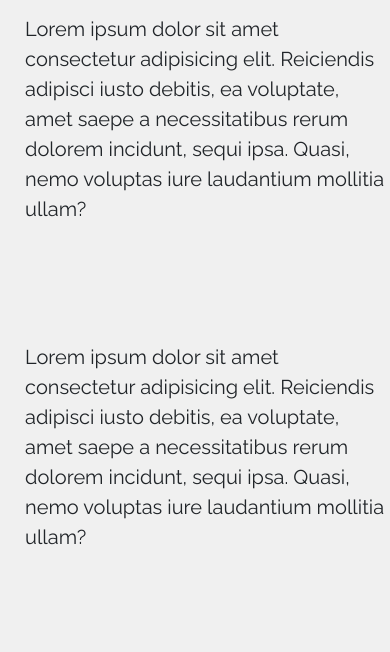
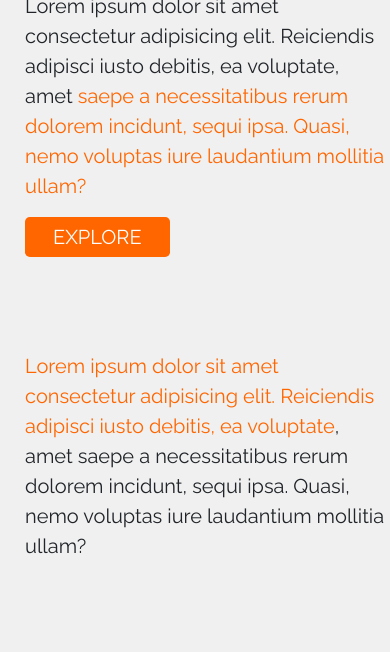
Before and after one commit to marvinChomba/tinga, a Django app: page / in a window 390 px wide. Shown: the part 1359-2011 px from the top of the page. Run offline with Django 3.2, Linux system fonts and the light colour scheme; data that the repository does not hold is empty; some libraries are stand-ins or nearby versions.

Commit message:
add footer

```diff
--- a/catalogue/static/css/about.css
+++ b/catalogue/static/css/about.css
@@ -9,8 +9,18 @@
 }
 
 .about .image {
-  background: url("https://images.pexels.com/photos/159306/construction-site-build-construction-work-159306.jpeg?auto=compress&cs=tinysrgb&dpr=2&h=650&w=940");
+  background: url("https://cdn.pixabay.com/photo/2012/07/06/20/23/excavators-51665_1280.jpg");
   background-repeat: no-repeat;
   background-position: center;
   background-size: cover;
 }
+.copyright p {
+  color: #FF6600;
+}
+
+.about-btns {
+  color: white;
+  background-color: #FF6600;
+  padding: 4px 27px;
+  /* border-radius: 50%; */
+}
--- a/catalogue/static/css/footer.css
+++ b/catalogue/static/css/footer.css
@@ -0,0 +1,15 @@
+.socials {}
+
+.socials .fab {
+  color: #FF6600;
+  font-size: 2rem;
+  margin: 17px 25px;
+}
+
+.privacy-txt {
+  color: #FF6600;
+}
+
+.privacy-txt :hover {
+  color: #FF6600;
+}
--- a/templates/about.html
+++ b/templates/about.html
@@ -1,8 +1,10 @@
 <div id='abou'>
   <div class="about row">
-    <div class="col-md-6 text col-sm-12">
-      <p class="lead">Lorem ipsum dolor sit amet consectetur adipisicing elit. Reiciendis adipisci iusto debitis, ea
-        voluptate, amet saepe a necessitatibus rerum dolorem incidunt, sequi ipsa. Quasi, nemo voluptas iure laudantium
+    <div class="col-md-6 text col-sm-12 pt-4">
+      <p class="lead"><span class="listings">Lorem ipsum dolor sit amet consectetur adipisicing elit. Reiciendis
+          adipisci iusto debitis, ea
+          voluptate</span>, amet saepe a necessitatibus rerum dolorem incidunt, sequi ipsa. Quasi, nemo voluptas iure
+        laudantium
         mollitia ullam?</p>
     </div>
     <div class="col-md-6 col-sm-12 image img-1">
@@ -11,16 +13,22 @@
   <div class="about row">
     <div class="col-md-6 col-sm-12 image img-2">
     </div>
-    <div class="col-md-6 text col-sm-12">
+    <div class="col-md-6 text col-sm-12 pt-4">
       <p class="lead">Lorem ipsum dolor sit amet consectetur adipisicing elit. Reiciendis adipisci iusto debitis, ea
-        voluptate, amet saepe a necessitatibus rerum dolorem incidunt, sequi ipsa. Quasi, nemo voluptas iure laudantium
-        mollitia ullam?</p>
+        voluptate, amet <span class="listings">saepe a necessitatibus rerum dolorem incidunt, sequi ipsa. Quasi, nemo
+          voluptas iure laudantium
+          mollitia ullam?</span></p>
+      <div class="my-3">
+        <button class="btn btn-lg about-btns">EXPLORE</button>
+      </div>
     </div>
   </div>
   <div class="about row">
-    <div class="col-md-6 text col-sm-12 img-3">
-      <p class="lead">Lorem ipsum dolor sit amet consectetur adipisicing elit. Reiciendis adipisci iusto debitis, ea
-        voluptate, amet saepe a necessitatibus rerum dolorem incidunt, sequi ipsa. Quasi, nemo voluptas iure laudantium
+    <div class="col-md-6 text col-sm-12 img-3 pt-4">
+      <p class="lead"><span class="listings">Lorem ipsum dolor sit amet consectetur adipisicing elit. Reiciendis
+          adipisci iusto debitis, ea
+          voluptate</span>, amet saepe a necessitatibus rerum dolorem incidunt, sequi ipsa. Quasi, nemo voluptas iure
+        laudantium
         mollitia ullam?</p>
     </div>
     <div class="col-md-6 col-sm-12 image">
--- a/templates/footer.html
+++ b/templates/footer.html
@@ -0,0 +1,25 @@
+<div id="footer">
+  <div class="row">
+    <div class="socials d-flex justify-content-center col-sm-12 col-md-6">
+      <div>
+        <i class="fab fa-instagram"></i>
+      </div>
+      <div>
+        <i class="fab fa-twitter"></i>
+      </div>
+      <div>
+        <i class="fab fa-facebook"></i>
+      </div>
+      <div>
+        <i class="fab fa-linkedin"></i>
+      </div>
+    </div>
+    <div class="privacy col sm 12 col-md-6 d-flex justify-content-center">
+      <p class="lead mx-5 my-3"><a class='privacy-txt' href="">Terms of use</a></p>
+      <p class="lead mx-5 my-3"><a class='privacy-txt' href="">Privacy policy</a></p>
+    </div>
+  </div>
+  <div class="copyright">
+    <p class="text-center">&copy; 2020 Tinga All rights reserved.</p>
+  </div>
+</div>
--- a/templates/index.html
+++ b/templates/index.html
@@ -6,15 +6,17 @@
 <head>
   <meta charset="utf-8" />
   <meta http-equiv="X-UA-Compatible" content="IE=edge">
-  <title>Page Title</title>
   <meta name="viewport" content="width=device-width, initial-scale=1">
   <title>Tinga | It's Lit</title>
   {% block styles %}
   {% bootstrap_css %}
   <link href="https://fonts.googleapis.com/css?family=Raleway&display=swap" rel="stylesheet">
+  <link rel="stylesheet" href="https://use.fontawesome.com/releases/v5.6.3/css/all.css"
+    integrity="sha384-UHRtZLI+pbxtHCWp1t77Bi1L4ZtiqrqD80Kn4Z8NTSRyMA2Fd33n5dQ8lWUE00s/" crossorigin="anonymous">
   <link rel="stylesheet" href="{% static 'css/main.css' %}">
   <link rel="stylesheet" href="{% static 'css/navbar.css' %}">
   <link rel="stylesheet" href="{% static 'css/about.css' %}">
+  <link rel="stylesheet" href="{% static 'css/footer.css' %}">
 
   <link rel="stylesheet" href="{% static 'css/categories.css' %}">
   {% endblock %}
@@ -34,6 +36,9 @@
   <div>
     {% include 'about.html' %}
   </div>
+  <div>
+    {% include 'footer.html' %}
+  </div>
 </body>
 {% block scripts %}
 {% bootstrap_javascript %}
```
